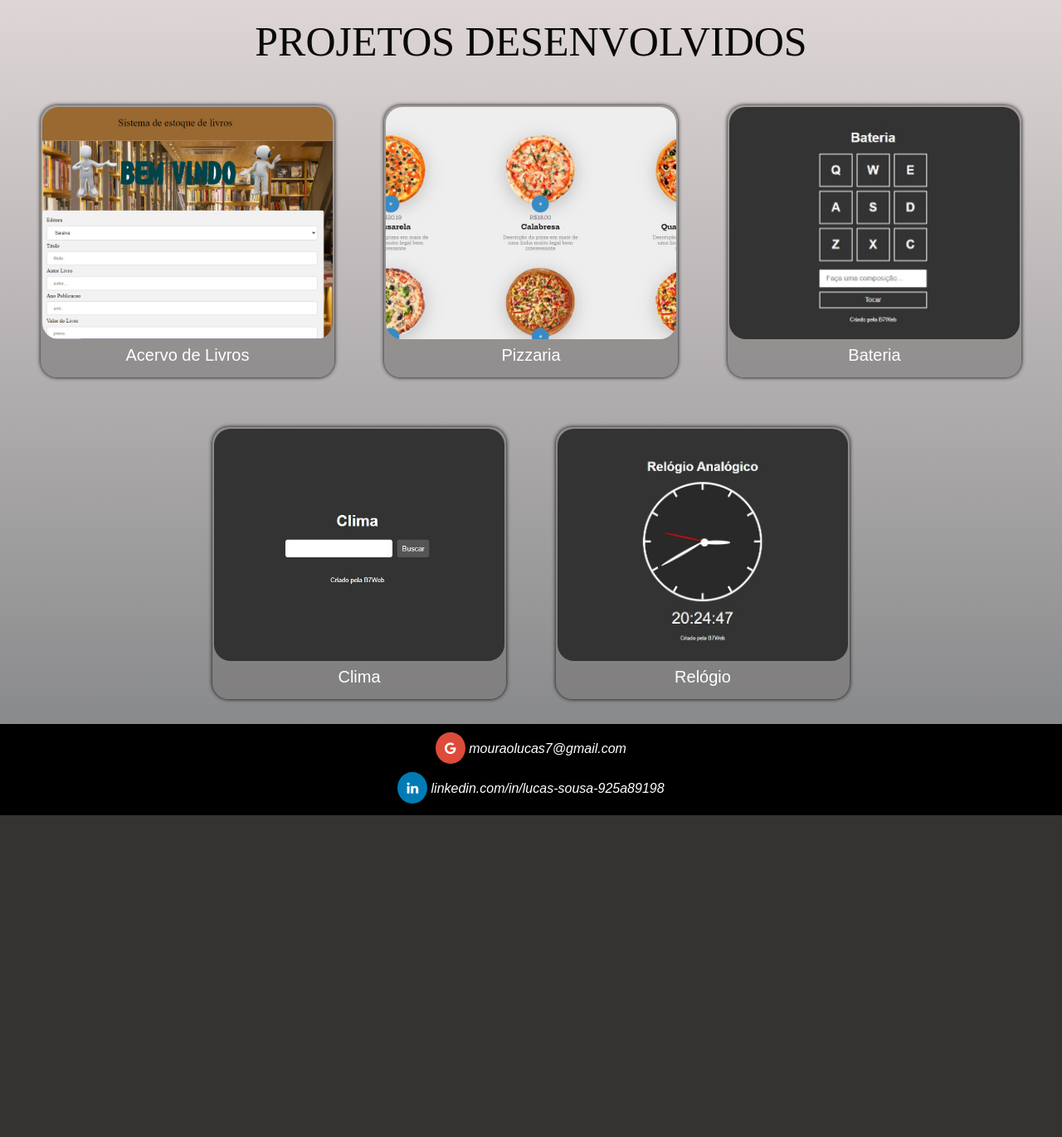
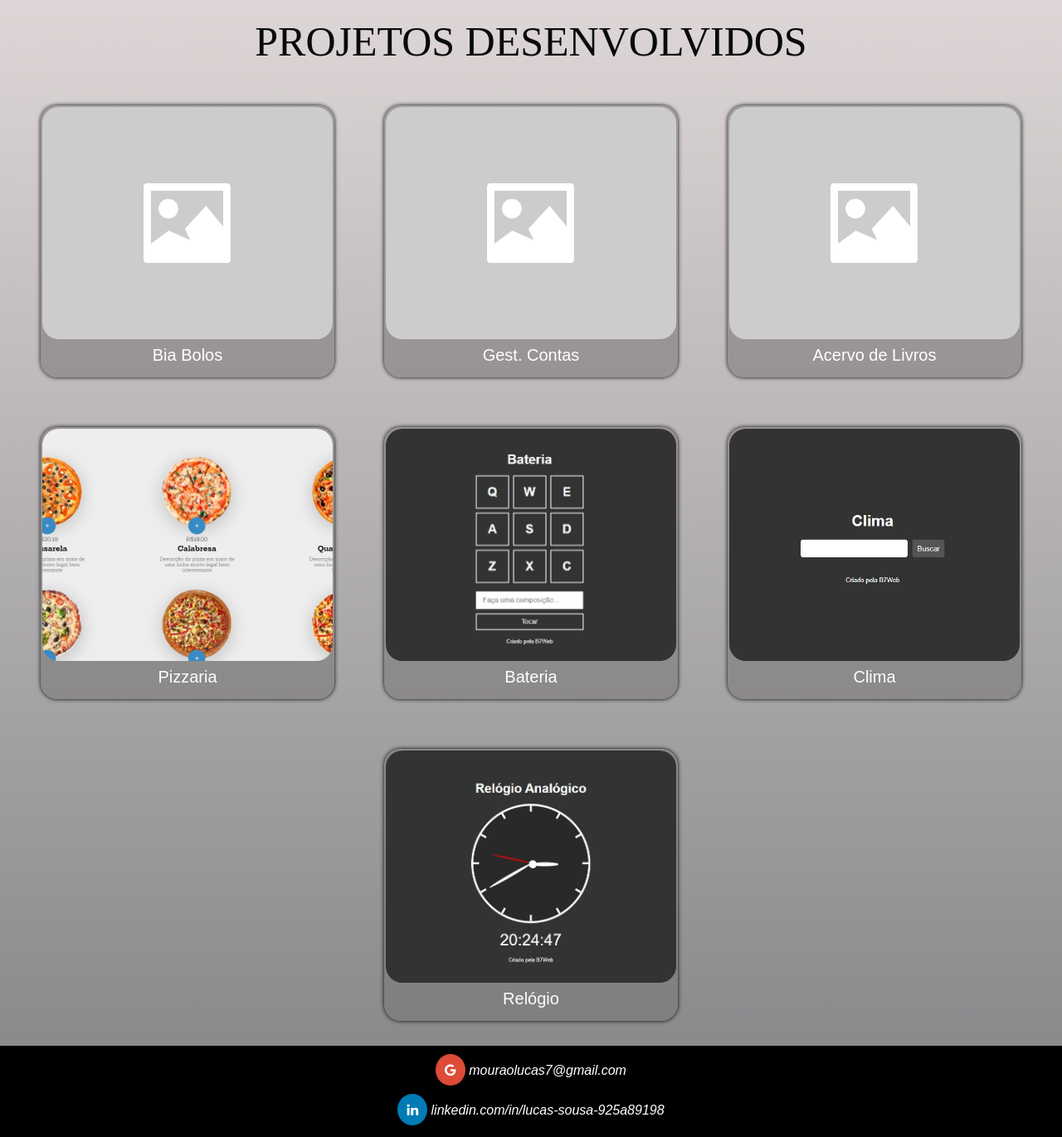
Before and after one commit to LUCASSM25/Portfolio, a PHP site: page / in a window 1280 px wide. Shown: the part 1497-2868 px from the top of the page at 83% size. Before the commit the page ends 2480 px from the top, so only its background shows below. Run offline with PHP 8.4, Linux system fonts and the light colour scheme.

Commit message:
Atualiazado snacks p/ box, acesso ao banco

```diff
--- a/css/index.css
+++ b/css/index.css
@@ -111,7 +111,7 @@ Section p{
     padding-top:20px;
     font-size: 50px;
 }
-.snacks{
+.box{
     margin: 30px;
    /* height: 335px;
     width: 240px;
@@ -121,18 +121,18 @@ Section p{
     box-shadow: 0px 0px 5px;
     /*margin-bottom: 30px;*/
    }
-   .snacks:hover{
+   .box:hover{
     box-shadow: 0px 0px 10px;
     cursor: pointer;
     /*margin-bottom: 30px;*/
    }
-   .snacks > a > img, .snacks img{
+   .box > a > img, .box img{
        height: 280px;
        width: 350px;
        border-radius: 20px;
        object-fit: cover;
    }
-   .snacks > a > div{
+   .box > a > div{
        height: 40px;
        border-radius:10px 10px 20px 20px;
        text-align: center;
@@ -202,7 +202,7 @@ Section p{
     text-align: center;
     font-size: 40px;
     }
-       .snacks > a > img, .snacks img{
+       .box > a > img, .box img{
        height: auto;
        width: 350px;
        border-radius: 20px;
--- a/index.html
+++ b/index.html
@@ -45,17 +45,30 @@
     <Section  class="section" id="Portfolio">
         <p>PROJETOS DESENVOLVIDOS</p><br>
     <div>
+        <div class="box">
+            <a href="biabolos.com.br">
+                <img src="./img/S_F.png" alt="">
+                <div>Bia Bolos</div>
+            </a>
+        </div>
 
-            <div class="snacks">
+        <div class="box">
+                <a href="./proj/contas">
+                    <img src="./img/S_F.png" alt="">
+                    <div>Gest. Contas</div>
+                </a>
+            </div>
+
+            <div class="box">
                 <a href="./proj/Acervo">
-                    <img src="./img/ACERVO.PNG" alt="">
+                    <img src="./img/S_F.png" alt="">
                     <div>Acervo de Livros</div>
                 </a>
             </div>
 
 
 
-        <div class="snacks">
+        <div class="box">
             <a href="./proj/PIZZAS/index.html">
                 <img src="./img/pizzas.JPG" alt="">
                 <div>Pizzaria</div>
@@ -64,21 +77,21 @@
 
 
 
-        <div class="snacks">
+        <div class="box">
             <a href="./proj/BATERIA/index.html">
                 <img src="./img/Bateria.JPG" alt="">
                 <div>Bateria</div>
             </a>
         </div>
 
-        <div class="snacks">
+        <div class="box">
             <a href="./proj/CLIMA/index.html">
                 <img src="./img/clima.JPG" alt="">
                 <div>Clima</div>
             </a>
         </div>
 
-        <div class="snacks">
+        <div class="box">
             <a href="./proj/RELOGIO/index.html">
                 <img src="./img/relogio.JPG" alt="">
                 <div>Relógio</div>
--- a/proj/Acervo/index.php
+++ b/proj/Acervo/index.php
@@ -3,7 +3,11 @@
     //BUSCA OS DADOS
     //IRAR ACESSAR ARQUIVO CLASSEINSER.INC E ACESSAR A CLASSE inser
     require_once 'classeinser.inc';
+    if ($_SERVER['HTTP_HOST'] == "lmdev.com.br") {
     $p = new inser("u995545847_Acervo","localhost","u995545847_ls_acervo","v1QuGYK5m$");
+  }else{
+    $p = new inser("acervo","localhost","root","");
+  }
 
 ?>
 
```
Also changed, not shown: img/S_F.png (added).
